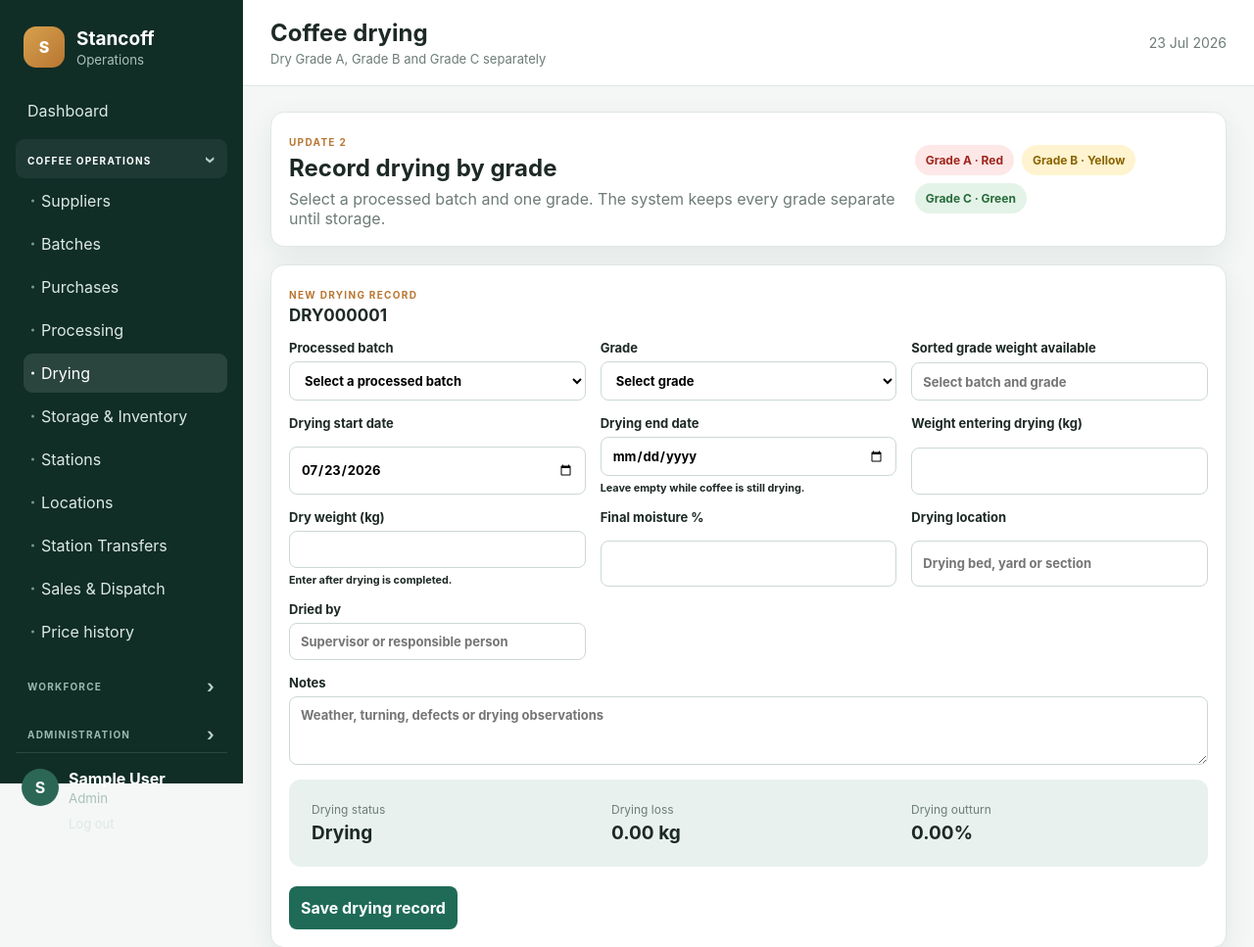
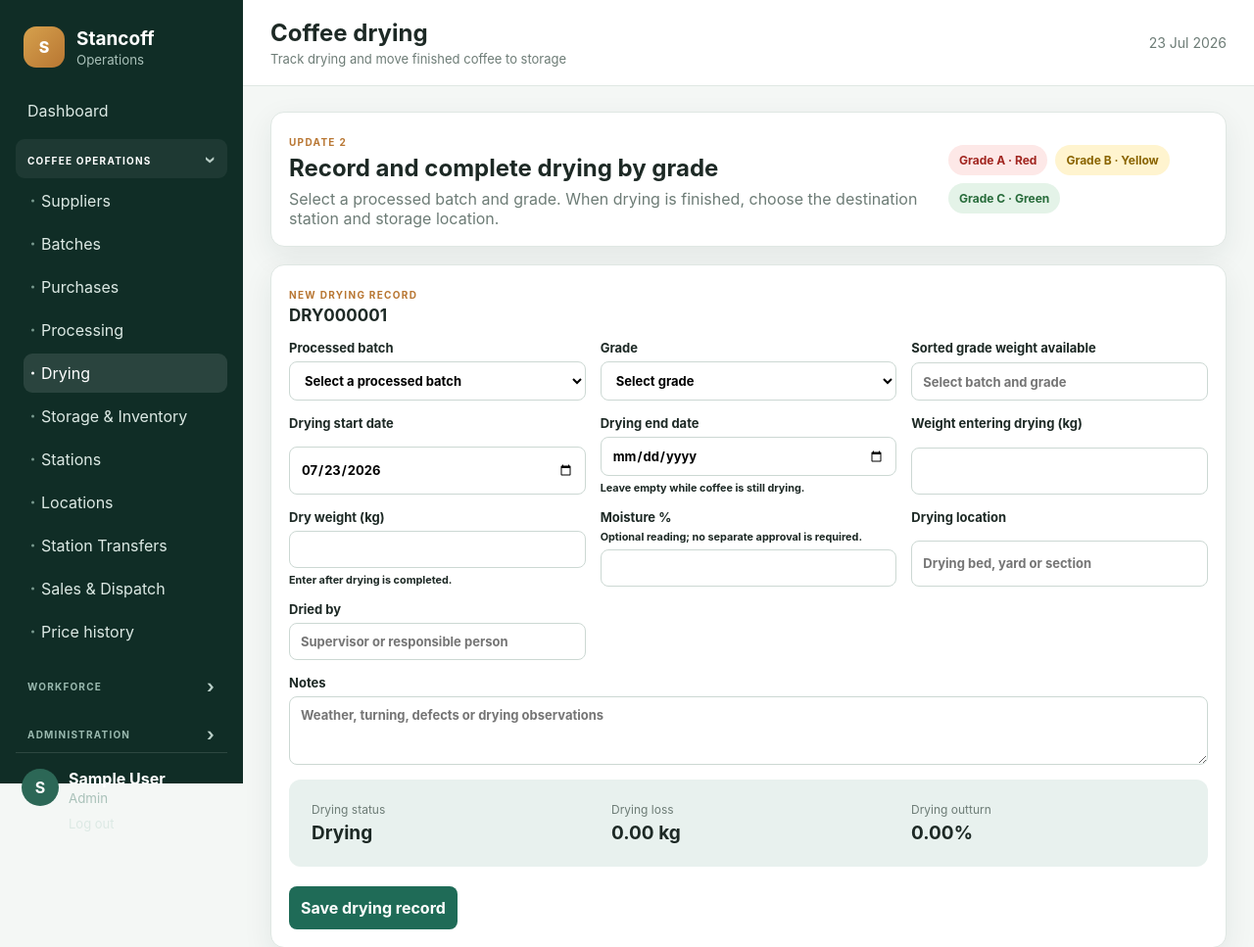
Before and after one commit to OBEDATULINDA/Stancoff, a Flask app: page /drying in a window 1280 px wide. Shown: the top 967 px of the page at 98% size. Run offline with Flask 3, Linux system fonts and the light colour scheme; the visitor is signed in with stand-in values (Sample User, id 1); data comes from the database, SQL or seed files in the repository; data that the repository does not hold is empty; some libraries are stand-ins or nearby versions.

Commit message:
updated unified drying

```diff
--- a/app.py
+++ b/app.py
@@ -1020,6 +1020,12 @@ def drying():
         flash("Drying record saved successfully.")
         return redirect(url_for("drying"))
 
+    ensure_initial_stock()
+    finishable_ids = {
+        stock.drying_id for stock in CoffeeStock.query.join(Location).filter(
+            CoffeeStock.weight > 0.0001, Location.location_type != "Final Warehouse"
+        ).all()
+    }
     grade_weights = {
         p.id: {
             "Grade A": float(p.grade_a_weight or 0),
@@ -1032,8 +1038,182 @@ def drying():
         rows=Drying.query.order_by(Drying.id.desc()).all(),
         processes=active_processes,
         grade_weights=grade_weights,
+        finishable_ids=finishable_ids,
         next_drying=next_code(Drying, "drying_no", "DRY", 6)
     )
+
+
+def refresh_drying_completion(drying_record):
+    """Refresh drying totals from current warehouse balances without deleting history."""
+    warehouse_weight = db.session.query(func.coalesce(func.sum(CoffeeStock.weight), 0.0)).join(
+        Location, CoffeeStock.location_id == Location.id
+    ).filter(
+        CoffeeStock.drying_id == drying_record.id,
+        CoffeeStock.weight > 0.0001,
+        Location.location_type == "Final Warehouse",
+    ).scalar() or 0.0
+    unfinished_weight = db.session.query(func.coalesce(func.sum(CoffeeStock.weight), 0.0)).join(
+        Location, CoffeeStock.location_id == Location.id
+    ).filter(
+        CoffeeStock.drying_id == drying_record.id,
+        CoffeeStock.weight > 0.0001,
+        Location.location_type != "Final Warehouse",
+    ).scalar() or 0.0
+    drying_record.dry_weight = float(warehouse_weight)
+    drying_record.outturn_percent = (
+        float(warehouse_weight) / float(drying_record.input_weight) * 100
+        if drying_record.input_weight else 0
+    )
+    if unfinished_weight <= 0.0001 and warehouse_weight > 0:
+        drying_record.drying_status = "Completed"
+        drying_record.drying_loss = max(0, float(drying_record.input_weight or 0) - float(warehouse_weight))
+    elif warehouse_weight > 0:
+        drying_record.drying_status = "Partially Completed"
+        drying_record.drying_loss = 0
+    else:
+        drying_record.drying_status = "Drying"
+        drying_record.drying_loss = 0
+    return float(warehouse_weight), float(unfinished_weight)
+
+
+@app.route("/drying/<int:id>/finish", methods=["GET", "POST"])
+@permission_required("drying")
+def finish_drying(id):
+    ensure_initial_stock()
+    row = Drying.query.get_or_404(id)
+    if row.status == "Voided":
+        flash("A voided drying record cannot be completed.")
+        return redirect(url_for("drying"))
+
+    source_stocks = CoffeeStock.query.join(Location).filter(
+        CoffeeStock.drying_id == row.id,
+        CoffeeStock.weight > 0.0001,
+        Location.location_type != "Final Warehouse",
+    ).order_by(Location.station_id, Location.name).all()
+    destinations = Location.query.join(Station).filter(
+        Location.status == "Active",
+        Station.status == "Active",
+        Location.location_type.in_(["Temporary Storage", "Final Warehouse"]),
+    ).order_by(Station.name, Location.location_type, Location.name).all()
+
+    if request.method == "POST":
+        source = CoffeeStock.query.get_or_404(int(request.form["source_stock_id"]))
+        destination = Location.query.get_or_404(int(request.form["to_location_id"]))
+        if source.drying_id != row.id or source.weight <= 0.0001:
+            flash("Select an available coffee balance from this drying record.")
+            return redirect(url_for("finish_drying", id=id))
+        if source.location.location_type == "Final Warehouse":
+            flash("This coffee is already in a final warehouse.")
+            return redirect(url_for("finish_drying", id=id))
+        if destination.status != "Active" or not destination.station or destination.station.status != "Active":
+            flash("Select an active destination station and location.")
+            return redirect(url_for("finish_drying", id=id))
+        if destination.location_type not in {"Temporary Storage", "Final Warehouse"}:
+            flash("Finished coffee can only be sent to temporary storage or a final warehouse.")
+            return redirect(url_for("finish_drying", id=id))
+        if source.location_id == destination.id:
+            flash("Choose a different destination location.")
+            return redirect(url_for("finish_drying", id=id))
+
+        weight = float(request.form.get("weight") or 0)
+        if weight <= 0 or weight > float(source.weight or 0) + 0.0001:
+            flash(f"Weight must be greater than zero and cannot exceed {source.weight:,.2f} kg.")
+            return redirect(url_for("finish_drying", id=id))
+
+        movement_date = datetime.strptime(request.form["movement_date"], "%Y-%m-%d").date()
+        moisture = float(request.form["moisture"]) if request.form.get("moisture") else source.moisture
+        destination_stock = CoffeeStock.query.filter_by(
+            drying_id=source.drying_id, location_id=destination.id
+        ).first()
+        old_destination_weight = float(destination_stock.weight or 0) if destination_stock else 0
+        if not destination_stock:
+            destination_stock = CoffeeStock(
+                drying_id=source.drying_id,
+                batch_id=source.batch_id,
+                grade=source.grade,
+                location_id=destination.id,
+                weight=0,
+                moisture=moisture,
+            )
+            db.session.add(destination_stock)
+        new_total = old_destination_weight + weight
+        if moisture is not None:
+            old_moisture = float(destination_stock.moisture if destination_stock.moisture is not None else moisture)
+            destination_stock.moisture = (
+                ((old_destination_weight * old_moisture) + (weight * moisture)) / new_total
+                if new_total else moisture
+            )
+        destination_stock.weight = new_total
+        destination_stock.stock_status = stock_status_for_location(destination.location_type)
+        source.weight = max(0, float(source.weight or 0) - weight)
+        source.stock_status = stock_status_for_location(source.location.location_type)
+
+        cross_station = source.location.station_id != destination.station_id
+        movement_type = "Finished Drying - Station Transfer" if cross_station else "Finished Drying - Storage"
+        movement = CoffeeMovement(
+            movement_no=next_code(CoffeeMovement, "movement_no", "MOV", 6),
+            drying_id=source.drying_id,
+            batch_id=source.batch_id,
+            grade=source.grade,
+            from_location_id=source.location_id,
+            to_location_id=destination.id,
+            movement_date=movement_date,
+            weight=weight,
+            moisture=moisture,
+            movement_type=movement_type,
+            reason=request.form.get("remarks"),
+            moved_by=request.form.get("stored_by") or request.form.get("dispatched_by"),
+            created_by=session.get("username"),
+        )
+        db.session.add(movement)
+        db.session.flush()
+
+        transfer = None
+        if cross_station:
+            if not source.location.station_id or not destination.station_id:
+                db.session.rollback()
+                flash("Both the sending and receiving locations must belong to a station.")
+                return redirect(url_for("finish_drying", id=id))
+            transfer = StationTransfer(
+                transfer_no=next_code(StationTransfer, "transfer_no", "TRF", 6),
+                movement_id=movement.id,
+                from_station_id=source.location.station_id,
+                to_station_id=destination.station_id,
+                number_of_bags=int(request.form["number_of_bags"]) if request.form.get("number_of_bags") else None,
+                vehicle_no=request.form.get("vehicle_no"),
+                driver_name=request.form.get("driver_name"),
+                driver_phone=request.form.get("driver_phone"),
+                dispatch_time=request.form.get("dispatch_time"),
+                arrival_time=request.form.get("arrival_time"),
+                dispatched_by=request.form.get("dispatched_by") or request.form.get("stored_by"),
+                received_by=request.form.get("received_by"),
+                authorized_by=request.form.get("authorized_by"),
+            )
+            db.session.add(transfer)
+
+        warehouse_weight, unfinished_weight = refresh_drying_completion(row)
+        if row.drying_status == "Completed":
+            row.end_date = movement_date
+        elif row.drying_status == "Partially Completed":
+            row.end_date = None
+        row.moisture = moisture if moisture is not None else row.moisture
+        row.dried_by = request.form.get("stored_by") or row.dried_by
+        row.batch.status = "Stored" if destination.location_type == "Final Warehouse" else "Temporary Storage"
+        db.session.commit()
+        log_action("CREATE", "Finish Drying", movement.id, movement.movement_no)
+        flash(f"{weight:,.2f} kg moved to {destination.station.name} · {destination.name}.")
+        if transfer:
+            return redirect(url_for("station_transfer_print", id=transfer.id))
+        return redirect(url_for("inventory_movement_print", id=movement.id))
+
+    return render_template(
+        "finish_drying.html",
+        row=row,
+        source_stocks=source_stocks,
+        destinations=destinations,
+        today=datetime.utcnow().date().isoformat(),
+    )
+
 
 @app.route("/drying/<int:id>/edit", methods=["GET", "POST"])
 @permission_required("drying")
--- a/templates/drying.html
+++ b/templates/drying.html
@@ -1,13 +1,13 @@
 {% extends "base.html" %}
 {% block title %}Drying · Stancoff{% endblock %}
 {% block page_title %}Coffee drying{% endblock %}
-{% block page_subtitle %}Dry Grade A, Grade B and Grade C separately{% endblock %}
+{% block page_subtitle %}Track drying and move finished coffee to storage{% endblock %}
 {% block content %}
 <section class="panel processing-intro">
   <div>
     <span class="eyebrow">Update 2</span>
-    <h2>Record drying by grade</h2>
-    <p>Select a processed batch and one grade. The system keeps every grade separate until storage.</p>
+    <h2>Record and complete drying by grade</h2>
+    <p>Select a processed batch and grade. When drying is finished, choose the destination station and storage location.</p>
   </div>
   <div class="grade-key">
     <span class="grade-pill grade-a">Grade A · Red</span>
@@ -38,7 +38,7 @@
     <label>Drying end date<input type="date" name="end_date" id="endDate"><small>Leave empty while coffee is still drying.</small></label>
     <label>Weight entering drying (kg)<input type="number" step="0.01" min="0.01" name="input_weight" id="inputWeight" required></label>
     <label>Dry weight (kg)<input type="number" step="0.01" min="0" name="dry_weight" id="dryWeight"><small>Enter after drying is completed.</small></label>
-    <label>Final moisture %<input type="number" step="0.01" min="0" max="100" name="moisture"></label>
+    <label>Moisture % <small>Optional reading; no separate approval is required.</small><input type="number" step="0.01" min="0" max="100" name="moisture"></label>
     <label>Drying location<input name="drying_location" placeholder="Drying bed, yard or section"></label>
     <label>Dried by<input name="dried_by" placeholder="Supervisor or responsible person"></label>
     <label class="form-wide">Notes<textarea name="notes" rows="3" placeholder="Weather, turning, defects or drying observations"></textarea></label>
@@ -67,6 +67,7 @@
         <td>
           {% if r.status != 'Voided' %}
           <a class="small-button" href="{{ url_for('drying_edit', id=r.id) }}">Edit</a>
+          {% if r.id in finishable_ids %}<a class="small-button" href="{{ url_for('finish_drying', id=r.id) }}">Finish drying</a>{% endif %}
           <form method="post" action="{{ url_for('drying_void', id=r.id) }}" class="inline-void" onsubmit="return confirm('Void this drying record?')">
             <input name="void_reason" placeholder="Reason" required><button class="small-button danger">Void</button>
           </form>
--- a/templates/drying_detail.html
+++ b/templates/drying_detail.html
@@ -21,6 +21,9 @@
   </div>
   {% if row.notes %}<hr><p>{{ row.notes }}</p>{% endif %}
   {% if row.status == 'Voided' %}<div class="flash"><strong>Void reason:</strong> {{ row.void_reason }}</div>{% endif %}
-  <p><a class="secondary-button" href="{{ url_for('drying') }}">Back to drying</a></p>
+  <p class="action-row">
+    {% if row.status != 'Voided' %}<a class="primary-button" href="{{ url_for('finish_drying', id=row.id) }}">Finish drying / move to storage</a>{% endif %}
+    <a class="secondary-button" href="{{ url_for('drying') }}">Back to drying</a>
+  </p>
 </section>
 {% endblock %}
```
Also changed, not shown: UPDATE_6_8_UNIFIED_COFFEE_MOVEMENT.txt (added, +22 -0 lines), templates/finish_drying.html (added, +124 -0 lines).
